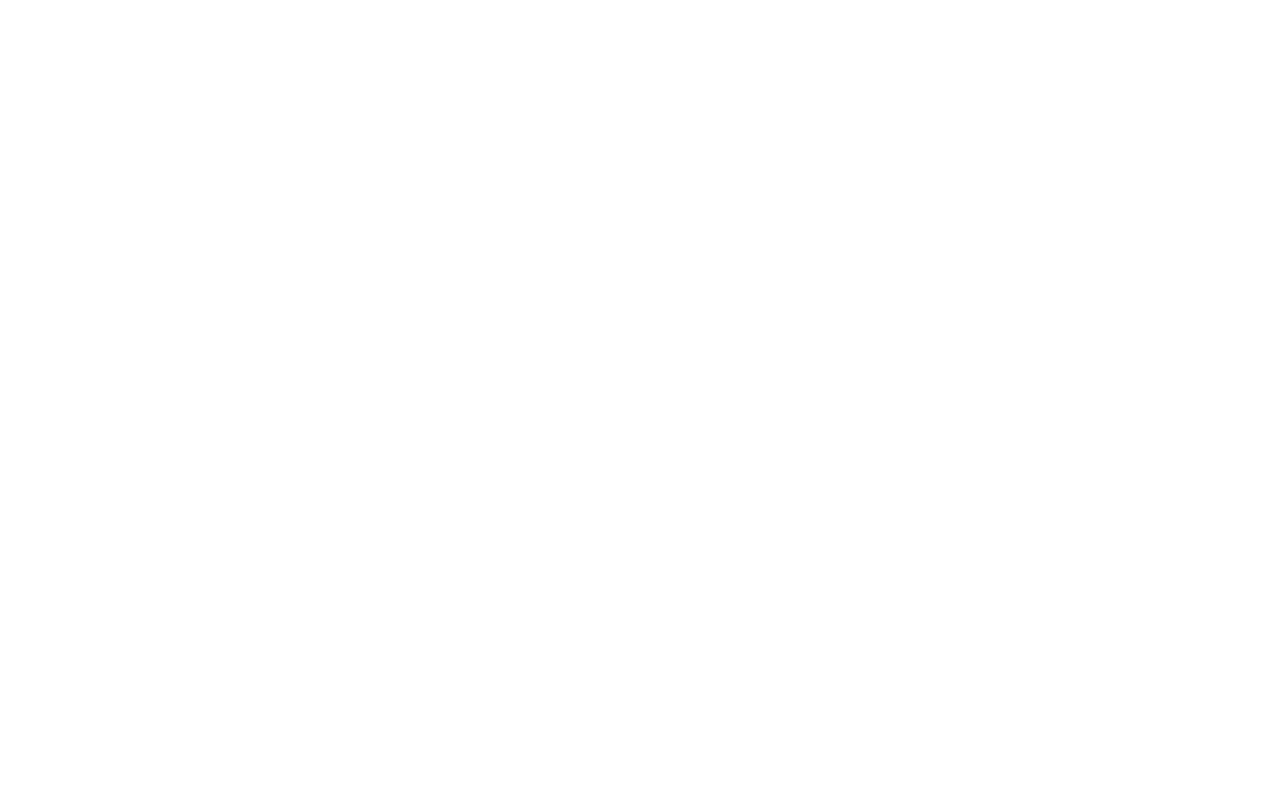
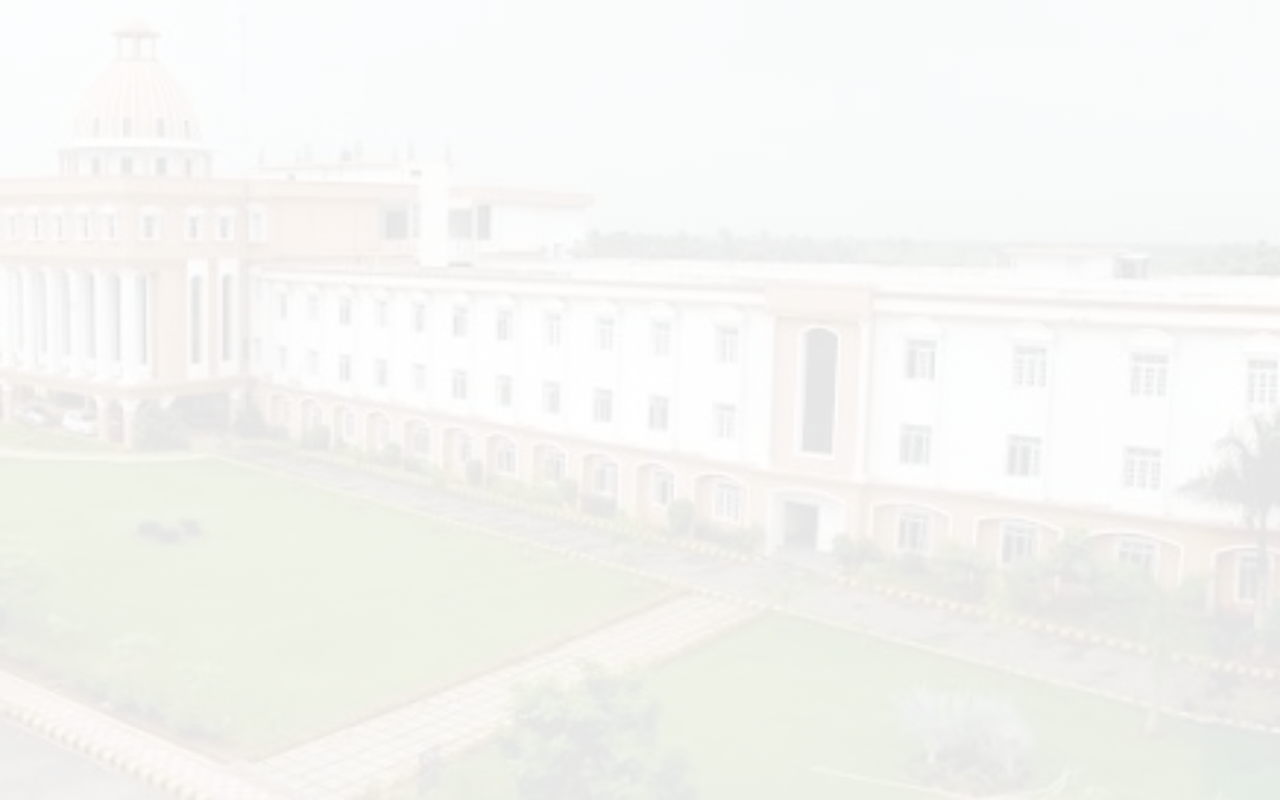
Before and after one commit to Prabhas2277/srgec-connect, a React (Vite) app in the folder frontend/: page /login in a window 1280 px wide. Built offline with nearby package versions, Linux system fonts and the light colour scheme.

Commit message:
design: fix root layout background override to let body campus watermark image show through

```diff
--- a/frontend/src/index.css
+++ b/frontend/src/index.css
@@ -58,7 +58,7 @@
   min-height: 100vh;
   display: flex;
   flex-direction: column;
-  background-color: var(--bg-primary);
+  background-color: transparent;
 }
 
 /* Flat Minimal Panels instead of Glassmorphism */
```
